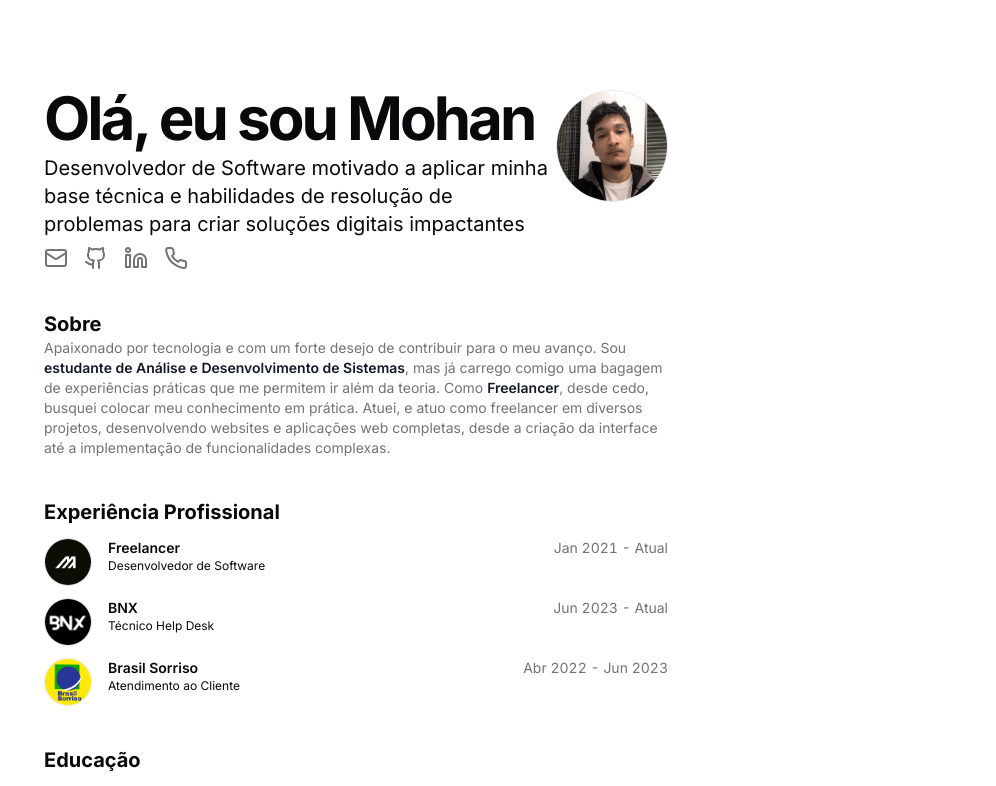
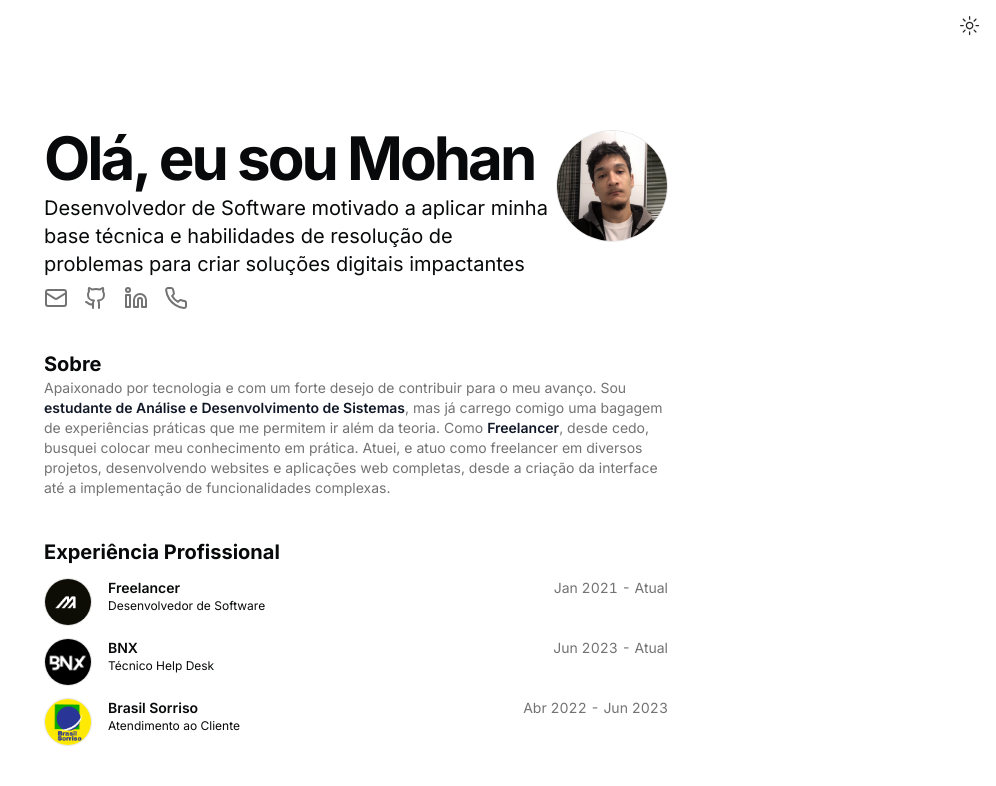
Before and after one commit to mohvn/cv, a Next.js app: page / in a window 1280 px wide. Shown: the top 786 px of the page, without its empty margins (284-1280 px from the left). Built offline with nearby package versions, Linux system fonts and the light colour scheme.

Commit message:
feat: mode-toggle

```diff
--- a/src/app/page.tsx
+++ b/src/app/page.tsx
@@ -1,8 +1,10 @@
 import { HackathonCard } from "@/components/hackathon-card";
 import BlurFade from "@/components/magicui/blur-fade";
 import BlurFadeText from "@/components/magicui/blur-fade-text";
+import { ModeToggle } from "@/components/mode-toggle";
 import { ProjectCard } from "@/components/project-card";
 import { ResumeCard } from "@/components/resume-card";
+import { ThemeProvider } from "@/components/theme-provider";
 import { Avatar, AvatarFallback, AvatarImage } from "@/components/ui/avatar";
 import { Badge } from "@/components/ui/badge";
 import { DATA } from "@/data/resume";
@@ -14,6 +16,9 @@ const BLUR_FADE_DELAY = 0.04;
 export default function Page() {
   return (
     <main className="flex flex-col min-h-[100dvh] space-y-10">
+      <div className="absolute top-2 right-2">
+        <ModeToggle />
+      </div>
       <section id="hero">
         <div className="mx-auto w-full max-w-2xl space-y-8">
           <div className="gap-2 flex justify-between">
```
